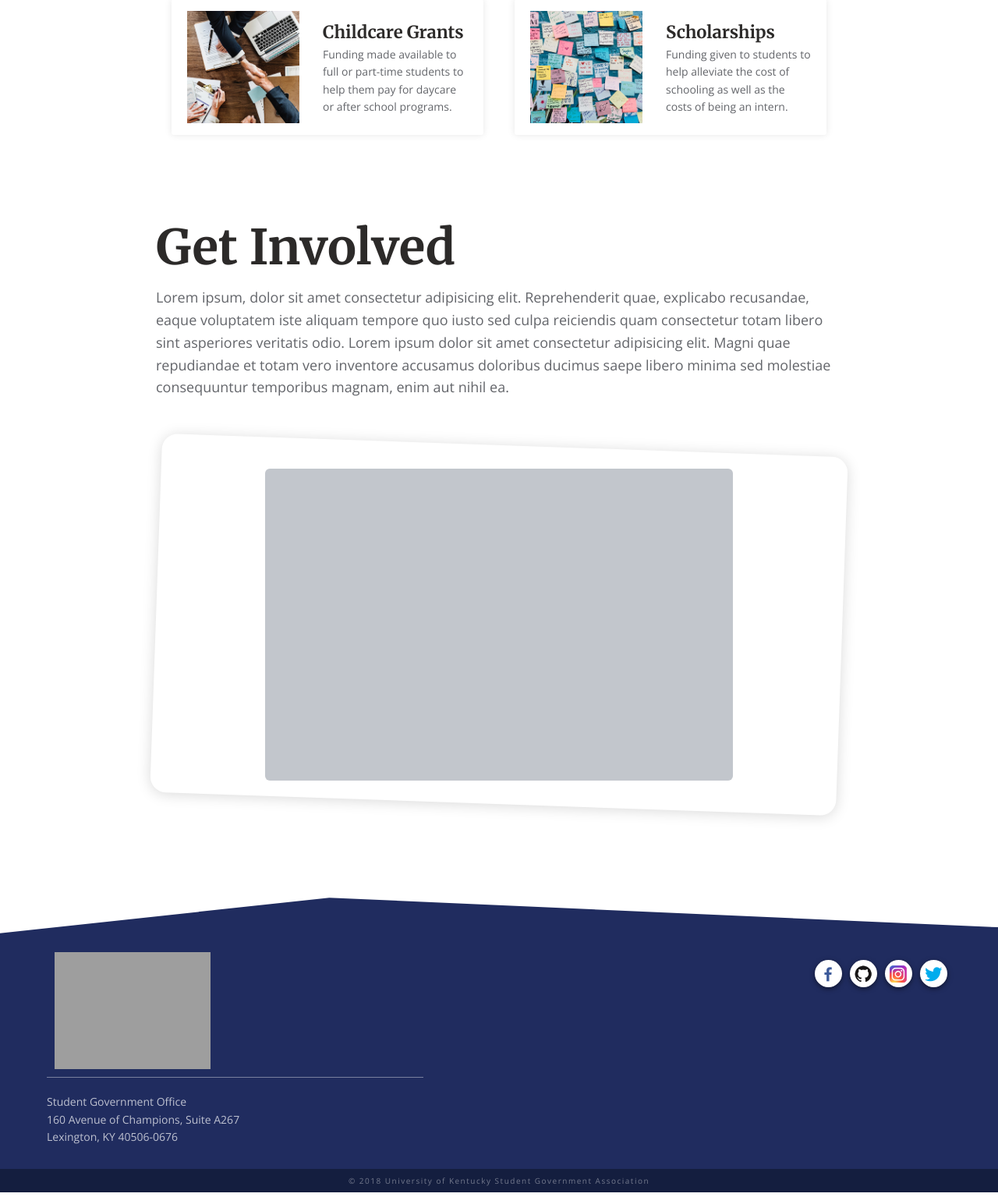
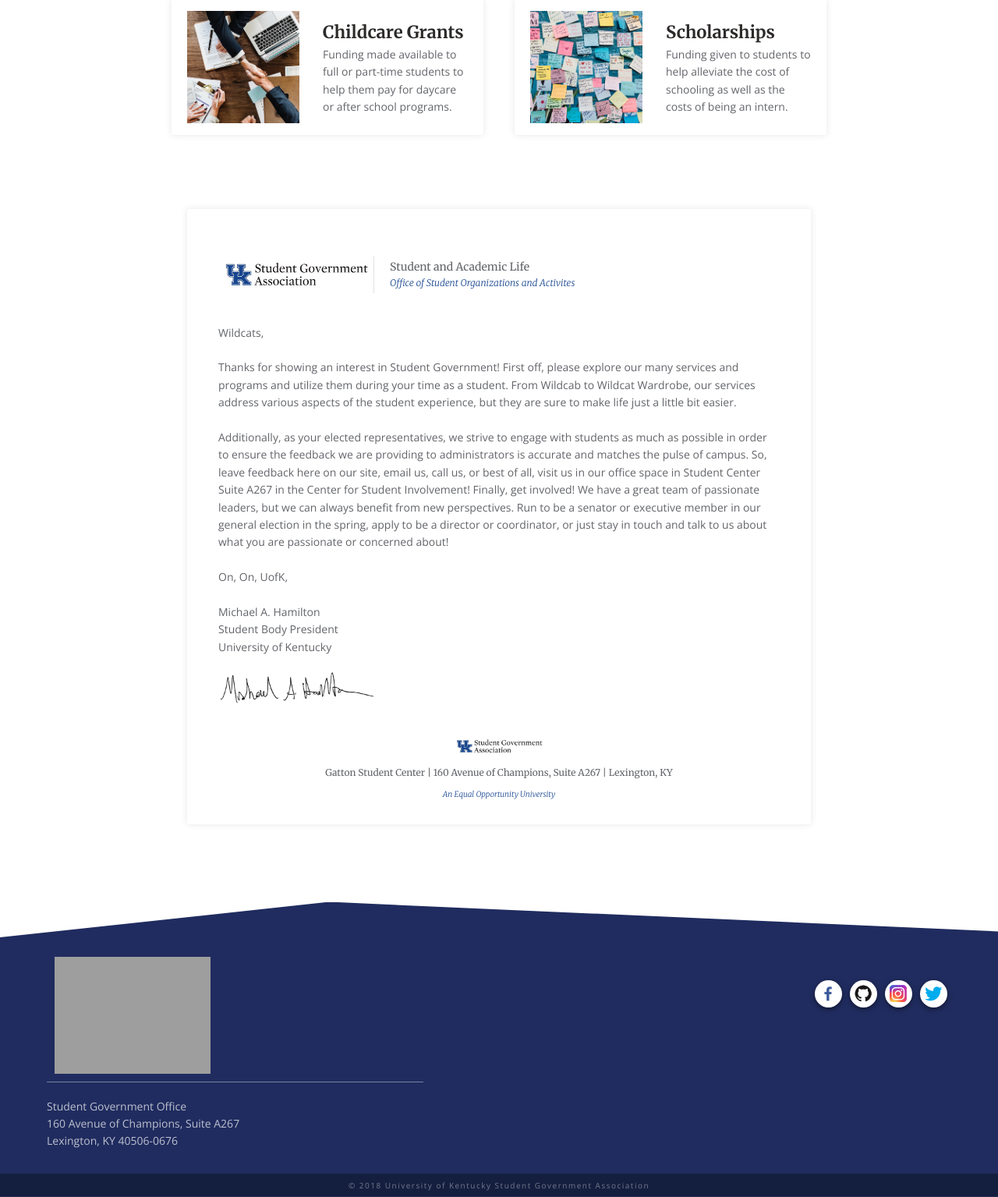
Before and after one commit to uksga/website, a Symfony app: template templates/landing/index.html.twig in a window 1280 px wide. Shown: the part 1391-2926 px from the top of the page at 78% size. Run offline with Twig, Linux system fonts and the light colour scheme; the template is opened without the code that fills it, so the values that code supplies are empty; form fields are guessed from the names that the template uses; some libraries are stand-ins or nearby versions; grey boxes are pictures that could not be loaded.

Commit message:
president letter closes #12

```diff
--- a/assets/sass/components/_logo.scss
+++ b/assets/sass/components/_logo.scss
@@ -10,4 +10,7 @@
         width: 20rem;
         margin: 1rem;
     }
+    &--flex {
+        width: 100%;
+    }
 }
--- a/assets/sass/main.scss
+++ b/assets/sass/main.scss
@@ -14,6 +14,7 @@
 @import 'components/form';
 @import 'components/footer';
 @import 'components/header';
+@import 'components/president-letter';
 @import 'components/link';
 @import 'components/logo';
 @import 'components/nav-header';
--- a/templates/base.html.twig
+++ b/templates/base.html.twig
@@ -8,6 +8,7 @@
         <link href="https://fonts.googleapis.com/css?family=Merriweather:300i,400,700,700i" rel="stylesheet">
         <link href="https://fonts.googleapis.com/css?family=Open+Sans:300,400,400i,600,700,700i" rel="stylesheet">
         <link href="https://fonts.googleapis.com/icon?family=Material+Icons" rel="stylesheet">
+        <link href="https://fonts.googleapis.com/css?family=Sacramento" rel="stylesheet">
         {% endblock %}
         <meta name="viewport" content="width=device-width, initial-scale=1, shrink-to-fit=no">
         <script src="https://cdnjs.cloudflare.com/ajax/libs/jquery/2.1.4/jquery.min.js"></script>
@@ -50,7 +51,7 @@
                         Lexington, KY 40506-0676
                         </p>
                     </div>
-                    <div class="col-lg-7 col-md-7 col-sm-12 u-margin-top-medium">
+                    <div class="col-lg-7 col-md-7 col-sm-12 u-margin-top-large">
                         <div class="social-container">
                             <a href="https://www.facebook.com/UKStudentGovernmentAssociation/" class="social-container__item" target="_blank">
                                 <div class="social-container__logo"><img src="{{ asset('/img/social_facebook.png') }}" alt="Facebook" class="social-container__image"></div>
@@ -83,7 +84,6 @@
             }); #}
             $(window).resize(function() {
                 if($( window ).width() >= "900") {
-                    console.log("whaddup");
                     $("header > nav").css("display", "flex");
                 }
                 else {
--- a/templates/landing/index.html.twig
+++ b/templates/landing/index.html.twig
@@ -77,24 +77,46 @@
             </div>
         </div>
     </section>
-    <section class="section">
-        <h1 class="heading-primary">Get Involved</h1>
-        <p class="description u-margin-bottom-large">Lorem ipsum, dolor sit amet consectetur adipisicing elit. Reprehenderit quae, explicabo recusandae, eaque voluptatem iste aliquam tempore quo iusto sed culpa reiciendis quam consectetur totam libero sint asperiores veritatis odio.
-        Lorem ipsum dolor sit amet consectetur adipisicing elit. Magni quae repudiandae et totam vero inventore accusamus doloribus ducimus saepe libero minima sed molestiae consequuntur temporibus magnam, enim aut nihil ea.</p>
-        <div class="video-container u-margin-bottom-huge">
-            <div class="video-container__video"></div>
-        </div>
-        <div class="get-involved-container">
-            {# {% if is_email_submitted == false %}
-                {{ form_start(form_bottom, {'attr': {'class': 'get-involved'}}) }}
-                        {{ form_label(form_bottom.email) }}
-                        {{ form_widget(form_bottom.email, { 'attr': {'class': 'get-involved__email', 'placeholder': 'Enter your email'} }) }}
-                        {{ form_widget(form_bottom.save, { 'attr': {'class': 'get-involved__submit'} }) }}
-                {{ form_end(form_bottom) }}
-            {% else %}
-                <p class="description description--primary description--callout u-margin-top-large">We've received your email and will get in contact with you shortly!</p>
-            {% endif %} #}
-        </div>
+    <section class="section u-margin-bottom-large">
+        <article class="letter">
+            <div class="letter__head u-margin-bottom-medium">
+                <figure class="letter__logo-container">
+                    <img src="{{ asset('img/logo.jpg') }}" alt="UKSGA Logo" class="letter__logo logo--flex">
+                </figure>
+                <div class="letter__office">
+                    <span class="letter__office-name">Student and Academic Life</span>
+                    <span class="letter__office-details">Office of Student Organizations and Activites</span>
+                </div>
+            </div>
+            <p class="letter__content">
+                Wildcats,
+                <br><br>
+                Thanks for showing an interest in Student Government! First off, please explore our many services and programs and utilize them during your time as a student. From Wildcab to Wildcat Wardrobe, our services address various aspects of the student experience, but they are sure to make life just a little bit easier.
+                <br><br>
+                Additionally, as your elected representatives, we strive to engage with students as much as possible in order to ensure the feedback we are providing to administrators is accurate and matches the pulse of campus. So, leave feedback here on our site, email us, call us, or best of all, visit us in our office space in Student Center Suite A267 in the Center for Student Involvement!
+                Finally, get involved! We have a great team of passionate leaders, but we can always benefit from new perspectives. Run to be a senator or executive member in our general election in the spring, apply to be a director or coordinator, or just stay in touch and talk to us about what you are passionate or concerned about!
+                <br><br>
+                On, On, UofK,
+                <br><br>
+                Michael A. Hamilton <br>
+                Student Body President <br>
+                University of Kentucky
+            </p>
+            <figure class="letter__signature-container u-margin-top-medium">
+            <img src="{{ asset('img/signature-small.png') }}" alt="Michael Hamilton's Signature" class="letter__signature">
+            </figure>
+            <div class="letter__footer u-margin-top-large">
+                <figure class="letter__footer-logo">
+                    <img src="{{ asset('img/logo.jpg') }}" alt="See Blue logo" class="letter__logo">
+                </figure>
+                <p class="letter__footer-contact u-margin-top-small">
+                Gatton Student Center | 160 Avenue of Champions, Suite A267 | Lexington, KY
+                </p>
+                <p class="letter__footer-detail u-margin-top-small">
+                An Equal Opportunity University
+                </p>
+            </div>
+        </article>
     </section>
 </main>
 
```
Also changed, not shown: assets/sass/components/_header.scss (+6 -6 lines), assets/sass/components/_president-letter.scss (added, +66 -0 lines), public/build/css/app.css, public/build/css/app_admin.css, public/build/js/app.js, public/img/signature-small.png (added), 4 other files.
